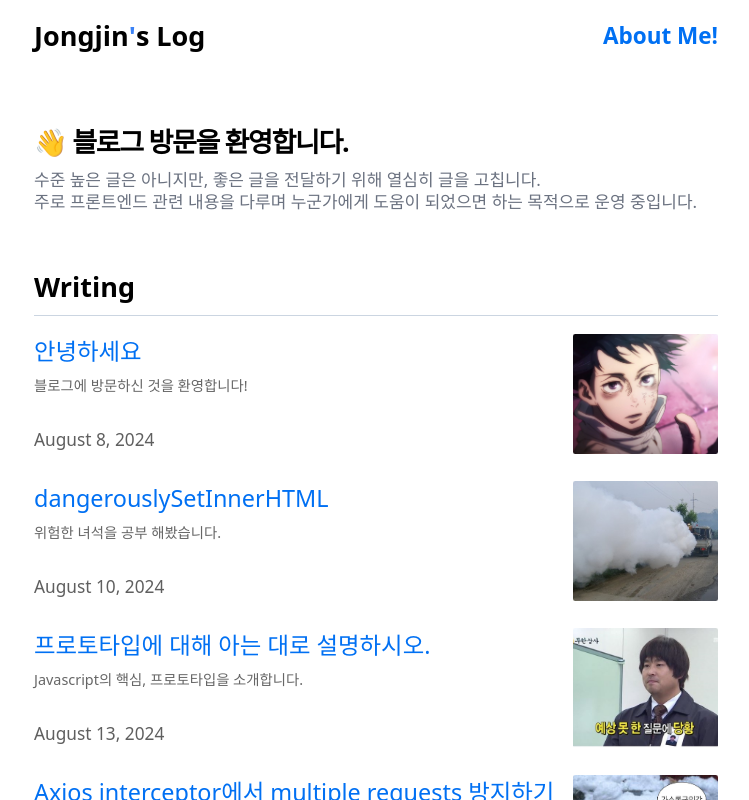
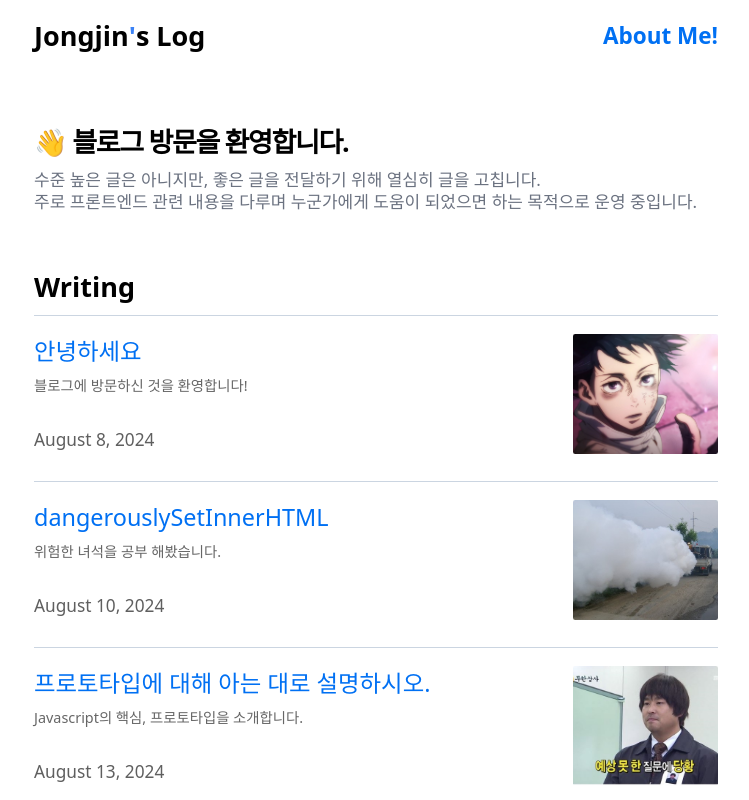
Before and after one commit to jongjinnn/blog, a Next.js app: page / in a window 1280 px wide. Shown: the top 800 px of the page, without its empty margins (264-1013 px from the left). Built offline with nearby package versions, Linux system fonts and the light colour scheme.

Commit message:
chore: 안쓰는 import 제거

```diff
--- a/components/Post.js
+++ b/components/Post.js
@@ -1,10 +1,10 @@
 import Link from 'next/link'
 import Date from './Date'
 import Image from 'next/image'
-import { v4 as uuidv4 } from 'uuid'
 
 export default function Post({ id, title, description, date }) {
   return (
+    <>
       <div className="mb-[1.5rem] flex justify-between">
         <div className="flex flex-col">
           <Link href={`/posts/${id}`} className="text-[1.3rem]">
@@ -24,5 +24,7 @@ export default function Post({ id, title, description, date }) {
           alt="post thumbnail"
         />
       </div>
+      <div className="mb-[1rem] h-[1px] w-full bg-slate-300" />
+    </>
   )
 }
```
Lines whose indentation alone changed are shown as unchanged.
